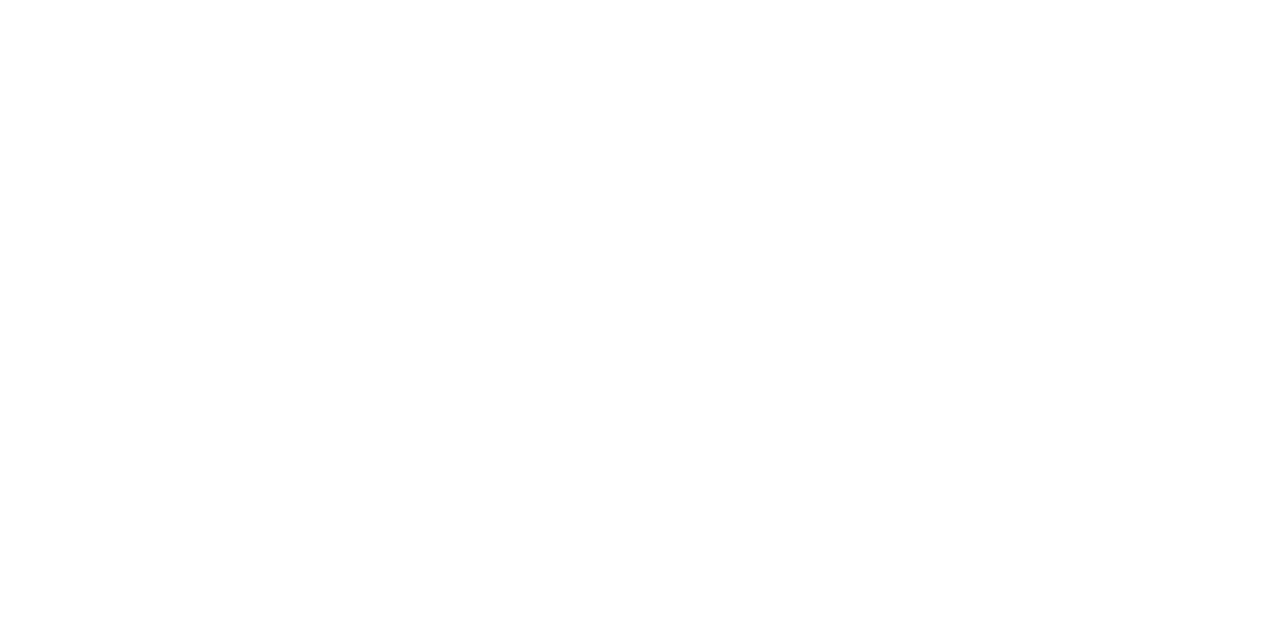
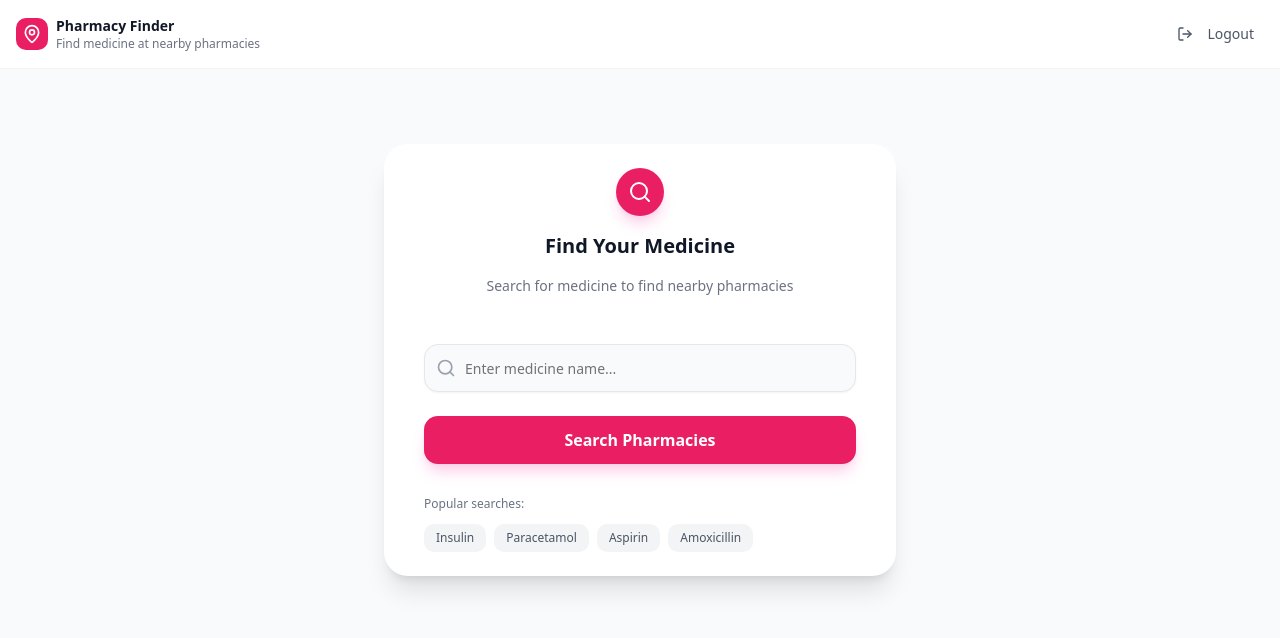
Before and after one commit to Nour-Al-Hazzouri/techtalks-pharmy-nextjs-g, a Next.js app in the folder frontend/: page / in a window 1280 px wide. Before the commit this address had no page. Shown: the top 638 px of the page. Built offline with nearby package versions, Linux system fonts and the light colour scheme.

Commit message:
Add Auth flow for Different Views
Added an authentication flow to keep proxy but login/out among different interfaces

```diff
--- a/frontend/app/(public)/page.tsx
+++ b/frontend/app/(public)/page.tsx
@@ -1,9 +1,11 @@
-import { redirect } from "next/navigation"
+import { MedicineSearchHome } from "@/components/features/medicine/MedicineSearchHome"
+import { Metadata } from "next"
 
-/**
- * Home page redirects to login by default
- * Users need to authenticate before accessing the app
- */
+export const metadata: Metadata = {
+    title: "Pharmy - Find Medicine Nearby",
+    description: "Search for medicine availability at pharmacies near you.",
+}
+
 export default function HomePage() {
-    redirect("/login")
+    return <MedicineSearchHome />
 }
--- a/frontend/components/features/map/MapHeader.tsx
+++ b/frontend/components/features/map/MapHeader.tsx
@@ -1,7 +1,9 @@
 "use client"
 
-import { MapPin, X } from "lucide-react"
+import { MapPin, X, LogOut } from "lucide-react"
+import { useRouter } from "next/navigation"
 import { ExpandableSearchBar } from "./ExpandableSearchBar"
+import { Button } from "@/components/ui/button"
 
 interface MapHeaderProps {
     searchQuery: string
@@ -10,6 +12,18 @@
 }
 
 export function MapHeader({ searchQuery, onSearch, onClear }: MapHeaderProps) {
+    const router = useRouter()
+
+    const handleLogout = () => {
+        // Clear auth cookies
+        document.cookie = "auth_token=; path=/; max-age=0"
+        document.cookie = "user_role=; path=/; max-age=0"
+
+        // Redirect to login
+        router.push("/login")
+        router.refresh()
+    }
+
     return (
         <header className="w-full h-16 bg-white border-b border-gray-100 flex items-center justify-between px-3 sm:px-6 shrink-0 relative z-20 shadow-sm">
             <div className="flex items-center gap-2 sm:gap-3 flex-1 min-w-0 mr-2">
@@ -42,8 +56,17 @@
                     </div>
                 )}
             </div>
-            <div className="shrink-0">
+            <div className="flex items-center gap-2 shrink-0">
                 <ExpandableSearchBar onSearch={onSearch} />
+                <Button
+                    variant="ghost"
+                    size="sm"
+                    onClick={handleLogout}
+                    className="text-gray-600 hover:text-gray-900"
+                >
+                    <LogOut className="h-4 w-4" />
+                    <span className="hidden sm:inline ml-2">Logout</span>
+                </Button>
             </div>
         </header>
     )
--- a/frontend/components/features/medicine/MedicineSearchHome.tsx
+++ b/frontend/components/features/medicine/MedicineSearchHome.tsx
@@ -1,10 +1,27 @@
-import { MapPin } from "lucide-react"
+"use client"
+
+import { MapPin, LogOut } from "lucide-react"
+import { useRouter } from "next/navigation"
 import { MedicineSearchBar } from "@/components/features/medicine/MedicineSearchBar"
+import { Button } from "@/components/ui/button"
 
 export function MedicineSearchHome() {
+    const router = useRouter()
+
+    const handleLogout = () => {
+        // Clear auth cookies
+        document.cookie = "auth_token=; path=/; max-age=0"
+        document.cookie = "user_role=; path=/; max-age=0"
+
+        // Redirect to login
+        router.push("/login")
+        router.refresh()
+    }
+
     return (
         <div className="flex flex-col items-center justify-center min-h-[calc(100vh-80px)] bg-gray-50 px-4">
-            <div className="w-full absolute top-0 left-0 p-4 flex items-center gap-2 bg-white border-b border-gray-100">
+            <div className="w-full absolute top-0 left-0 p-4 flex items-center justify-between bg-white border-b border-gray-100">
+                <div className="flex items-center gap-2">
                     <div className="bg-[#E91E63] p-1.5 rounded-lg">
                         <MapPin className="text-white h-5 w-5" />
                     </div>
@@ -14,6 +31,17 @@
                     </div>
                 </div>
 
+                <Button
+                    variant="ghost"
+                    size="sm"
+                    onClick={handleLogout}
+                    className="text-gray-600 hover:text-gray-900"
+                >
+                    <LogOut className="h-4 w-4 mr-2" />
+                    Logout
+                </Button>
+            </div>
+
             <MedicineSearchBar />
         </div>
     )
--- a/frontend/components/features/pharmacy/PharmacySidebar.tsx
+++ b/frontend/components/features/pharmacy/PharmacySidebar.tsx
@@ -43,8 +43,13 @@
     }, [])
 
     const handleLogout = () => {
-        // Simply redirect to login page (no cookies to clear)
+        // Clear auth cookies
+        document.cookie = "auth_token=; path=/; max-age=0"
+        document.cookie = "user_role=; path=/; max-age=0"
+
+        // Redirect to login
         router.push("/login")
+        router.refresh()
     }
 
     return (
--- a/frontend/components/forms/LoginForm.tsx
+++ b/frontend/components/forms/LoginForm.tsx
@@ -20,7 +20,6 @@
 } from "@/components/ui/form"
 import { MOCK_USERS } from "@/lib/mock-data"
 
-// Login schema
 const loginSchema = z.object({
     email: z.string().email({ message: "Invalid email address" }),
     password: z.string().min(1, { message: "Password is required" }),
@@ -47,10 +46,8 @@
         setError(null)
 
         try {
-            // Simulate API delay
             await new Promise((resolve) => setTimeout(resolve, 800))
 
-            // Find user in mock accounts
             const user = MOCK_USERS.find(
                 (u) => u.email === data.email && u.password === data.password
             )
@@ -61,15 +58,17 @@
                 return
             }
 
-            // Redirect based on role (no cookies - session is not persisted)
+            // Set auth cookies
+            document.cookie = "auth_token=mock_jwt_token; path=/; max-age=86400; SameSite=Lax"
+            document.cookie = `user_role=${user.role}; path=/; max-age=86400; SameSite=Lax`
+
+            // Redirect based on role
             if (user.role === 'pharmacy') {
                 router.push('/dashboard')
-            } else if (user.role === 'admin') {
-                router.push('/admin')
             } else {
-                // Patient goes to map/search page
-                router.push('/map')
+                router.push('/')
             }
+            router.refresh()
         } catch (err) {
             console.error(err)
             setError("An error occurred. Please try again.")
@@ -85,7 +84,6 @@
                     <h1 className="text-3xl font-bold mb-2">WELCOME BACK</h1>
                     <p className="opacity-90">Sign in to continue</p>
                 </div>
-                {/* Decorative circle */}
                 <div className="absolute -bottom-10 -left-10 w-32 h-32 bg-white/10 rounded-full blur-2xl"></div>
             </div>
 
--- a/frontend/proxy.ts
+++ b/frontend/proxy.ts
@@ -3,18 +3,54 @@
 
 /**
  * Next.js 16 Proxy Function
- *
- * For now, this is a pass-through proxy. Authentication will be
- * handled entirely in the components using a session context.
- *
- * Role-based access control will be enforced when backend is connected.
+ * Handles authentication and role-based access control
  */
 export function proxy(request: NextRequest) {
-    // Pass through all requests - auth is handled by session context
+    const token = request.cookies.get('auth_token')?.value
+    const userRole = request.cookies.get('user_role')?.value
+    const { pathname } = request.nextUrl
+
+    // Public paths that don't require authentication
+    const publicPaths = ['/login', '/register']
+    const isPublicPath = publicPaths.some(path => pathname.startsWith(path))
+
+    // Pharmacy-only routes
+    const pharmacyRoutes = ['/dashboard', '/inventory', '/bulk-upload']
+    const isPharmacyRoute = pharmacyRoutes.some(route => pathname.startsWith(route))
+
+    // If on a public path (login/register)
+    if (isPublicPath) {
+        // If already authenticated, redirect to appropriate page
+        if (token) {
+            if (userRole === 'pharmacy') {
+                return NextResponse.redirect(new URL('/dashboard', request.url))
+            }
+            return NextResponse.redirect(new URL('/', request.url))
+        }
+        return NextResponse.next()
+    }
+
+    // Not authenticated - redirect to login
+    if (!token) {
+        return NextResponse.redirect(new URL('/login', request.url))
+    }
+
+    // Pharmacy routes - only pharmacy users can access
+    if (isPharmacyRoute) {
+        if (userRole !== 'pharmacy') {
+            return NextResponse.redirect(new URL('/', request.url))
+        }
+    }
+
+    // Regular users trying to access patient-only routes (/, /map, etc.)
+    // Pharmacy users shouldn't access patient pages
+    if (!isPharmacyRoute && userRole === 'pharmacy') {
+        return NextResponse.redirect(new URL('/dashboard', request.url))
+    }
+
     return NextResponse.next()
 }
 
-// Configure which paths the proxy runs on
 export const config = {
     matcher: [
         '/((?!api|_next/static|_next/image|favicon.ico|icons|images).*)',
```
Lines whose indentation alone changed are shown as unchanged.
